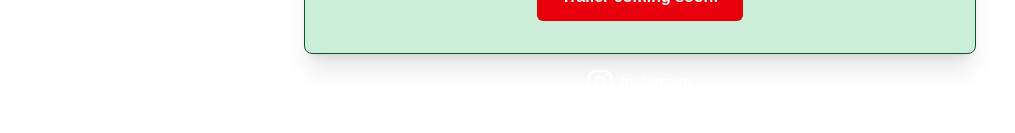
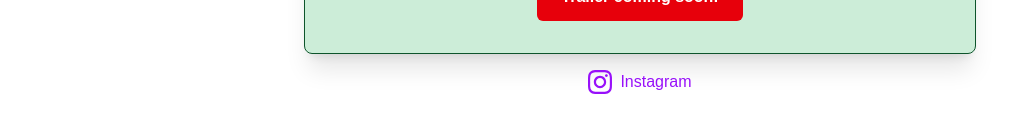
Before and after one commit to jbailes99/betweentwoplanets, a Next.js app: page / in a window 1280 px wide. Shown: the part 651-784 px from the top of the page, without its empty margins (0-1015 px from the left). Built offline with nearby package versions, Linux system fonts and the light colour scheme.

Commit message:
instagram recolor

```diff
--- a/src/app/page.tsx
+++ b/src/app/page.tsx
@@ -27,12 +27,12 @@ const Home: React.FC = () => {
         <div className='flex justify-center mt-4'>
           <a
             href='https://www.instagram.com/betweentwoplanetsfilm/'
-            className='text-white hover:text-purple-400 transition-colors duration-300 transform hover:scale-110 flex items-center space-x-2'
+            className='text-purple-600 hover:text-purple-800 transition-colors duration-300 transform hover:scale-110 flex items-center space-x-2'
           >
             <svg xmlns='http://www.w3.org/2000/svg' className='h-6 w-6' fill='currentColor' viewBox='0 0 24 24'>
               <path d='M12 2.163c3.204 0 3.584.012 4.85.07 3.252.148 4.771 1.691 4.919 4.919.058 1.265.069 1.645.069 4.849 0 3.205-.012 3.584-.069 4.849-.149 3.225-1.664 4.771-4.919 4.919-1.266.058-1.644.07-4.85.07-3.204 0-3.584-.012-4.849-.07-3.26-.149-4.771-1.699-4.919-4.92-.058-1.265-.07-1.644-.07-4.849 0-3.204.013-3.583.07-4.849.149-3.227 1.664-4.771 4.919-4.919 1.266-.057 1.645-.069 4.849-.069zm0-2.163c-3.259 0-3.667.014-4.947.072-4.358.2-6.78 2.618-6.98 6.98-.059 1.281-.073 1.689-.073 4.948 0 3.259.014 3.668.072 4.948.2 4.358 2.618 6.78 6.98 6.98 1.281.058 1.689.072 4.948.072 3.259 0 3.668-.014 4.948-.072 4.354-.2 6.782-2.618 6.979-6.98.059-1.28.073-1.689.073-4.948 0-3.259-.014-3.667-.072-4.947-.196-4.354-2.617-6.78-6.979-6.98-1.281-.059-1.69-.073-4.949-.073zm0 5.838c-3.403 0-6.162 2.759-6.162 6.162s2.759 6.163 6.162 6.163 6.162-2.759 6.162-6.163c0-3.403-2.759-6.162-6.162-6.162zm0 10.162c-2.209 0-4-1.79-4-4 0-2.209 1.791-4 4-4s4 1.791 4 4c0 2.21-1.791 4-4 4zm6.406-11.845c-.796 0-1.441.645-1.441 1.44s.645 1.44 1.441 1.44c.795 0 1.439-.645 1.439-1.44s-.644-1.44-1.439-1.44z' />
             </svg>
-            <span>Instagram</span>
+            <span className=''>Instagram</span>
           </a>
         </div>
       </div>
```
